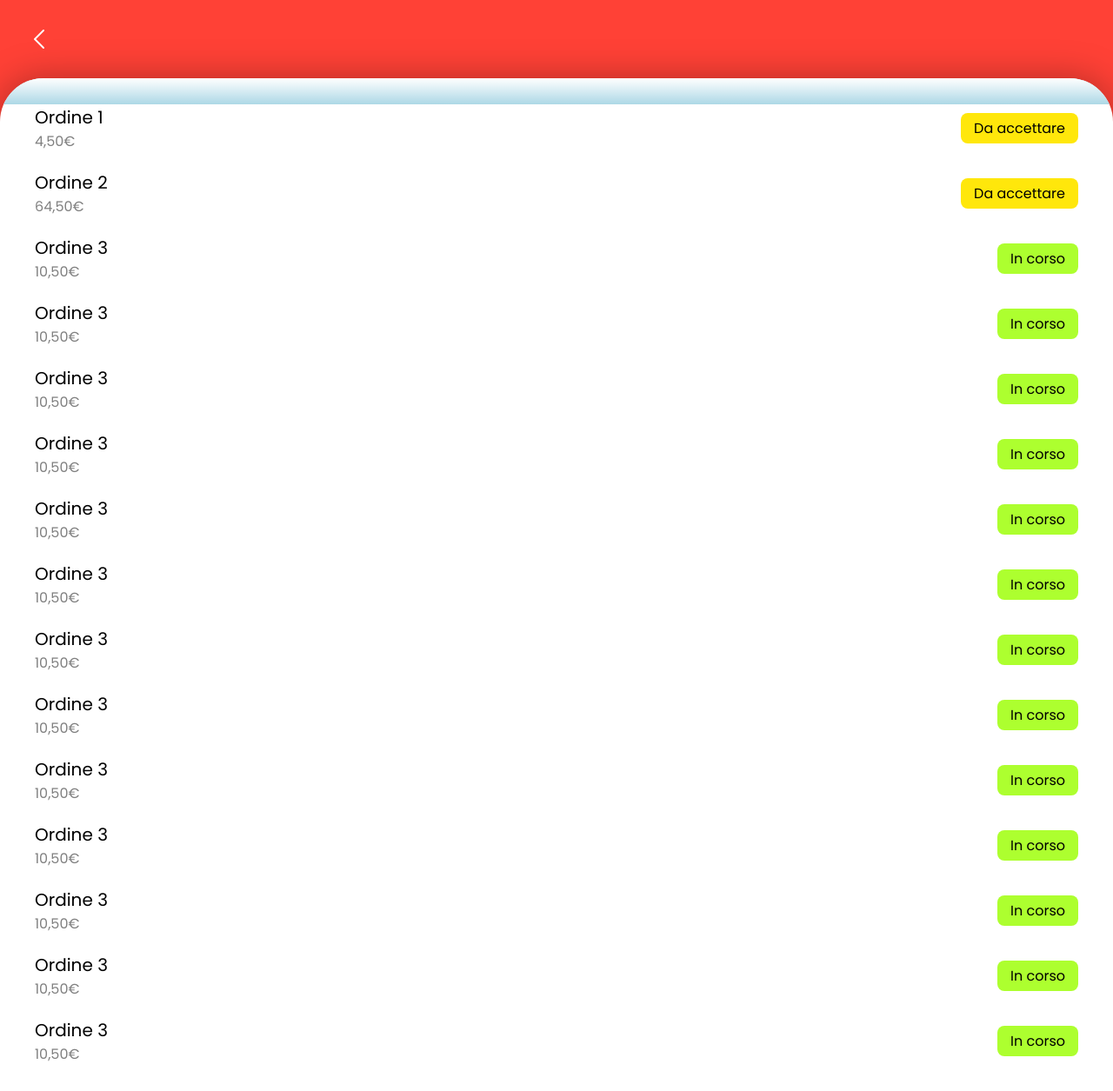
After one commit to JackMarelli/Ordini-Bar, a Django app: template Server/ordinibar/templates/ordinibar/admin/listaordini.html in a window 1280 px wide. The commit adds this page. Shown: the whole page at 87% size. Run offline with Django 3.2, Linux system fonts and the light colour scheme; the template is opened without the code that fills it, so the values that code supplies are empty.

Commit message:
Inserite pagine bivio e lista ordini nel server

```diff
--- a/Server/ordinibar/admin_views.py
+++ b/Server/ordinibar/admin_views.py
@@ -12,7 +12,7 @@ from django.contrib.auth.decorators import user_passes_test
 @login_required(login_url="/login")
 @user_passes_test(lambda u: u.is_superuser)
 def indexAdminView(request):
-    return render(request=request, template_name='ordinibar/index_admin.html');
+    return render(request=request, template_name='ordinibar/admin/bivio.html');
 
 @login_required(login_url="/login")
 @user_passes_test(lambda u: u.is_superuser)
@@ -21,4 +21,4 @@ def orderListAdminView(request):
     context = {
         'order_list': order_list
     }
-    return render(request=request, template_name='ordinibar/product_list.html', context=context);
+    return render(request=request, template_name='ordinibar/admin/listaordini.html', context=context);
--- /dev/null
+++ b/Server/ordinibar/static/ordinibar/css/admin/listaordini.css
@@ -0,0 +1,92 @@
+:root {
+  --red: #ff4136;
+  --grayA: #aaaaaa;
+  --grayC: #c4c4c4;
+  --grayD: #dddddd;
+  --grayE: #eeeeee;
+  --black: #000000;
+  --white: #ffffff;
+}
+
+.redcontainer {
+  width: 100%;
+  height: 100%;
+  background-color: var(--red);
+
+  display: flex;
+  flex-flow: column;
+  justify-content: space-between;
+}
+
+.whitecontainer {
+  width: 100%;
+  flex-grow: 1;
+  background-color: var(--white);
+  border-radius: 50px 50px 0 0;
+  filter: drop-shadow(0 0 20px rgba(0, 0, 0, 0.3));
+  display: flex;
+  flex-flow: column;
+  justify-content: space-between;
+  overflow: scroll;
+}
+
+#backicon {
+     margin: 30px 0 30px 30px;
+}
+
+#content {
+  margin: 35px 0 35px 35px;
+  display: flex;
+  flex-flow: column;
+  height: 90%;
+  width: fit-content;
+  justify-content: space-between;
+}
+
+.gradient {
+    position: absolute;
+    top: 0;
+    background-color: lightblue;
+    width: 100%;
+    height: 30px;
+    background-image: linear-gradient(to bottom, white, transparent);
+}
+
+.lista {
+    display: flex;
+    flex-flow: column;
+    margin: 20px 40px; /*block - inline*/
+    height: fit-content;
+}
+
+.ordine {
+  width: 100%;
+  display: flex;
+  flex-flow: row;
+  justify-content: space-between;
+  align-items: center;
+  margin-block: 10px;
+}
+
+.ordine .nome {
+  font-size: 20px;
+}
+
+.ordine .totale {
+  font-size: 16px;
+  color: gray;
+}
+
+.stato {
+    border-radius: 8px;
+    background-color: lightblue;
+    padding: 5px 15px;
+}
+
+.doing {
+    background-color: greenyellow;
+}
+
+.todo {
+    background-color: rgb(255, 231, 11);
+}
--- /dev/null
+++ b/Server/ordinibar/templates/ordinibar/admin/listaordini.html
@@ -0,0 +1,119 @@
+{% load static %}
+<html lang="en">
+  <head>
+    <meta charset="UTF-8" />
+    <meta http-equiv="X-UA-Compatible" content="IE=edge" />
+    <meta name="viewport" content="width=device-width, initial-scale=1.0" />
+    <title>RedMenu Admin</title>
+    <link rel="stylesheet" href="{% static 'ordinibar/css/general.css' %}" />
+    <link rel="stylesheet" href="{% static 'ordinibar/css/admin/listaordini.css' %}" />
+    <link rel = "shortcut icon" href="{%static 'ordinibar/img/favicon.ico'%}">
+  </head>
+  <body>
+    <div class="redcontainer" onclick="window.history.back();">
+      <div class="cursorpointer" id="backicon">
+        <img src="{% static 'ordinibar/img/back.png' %}" alt="" />
+      </div>
+      <div class="whitecontainer">
+          <div class="gradient"></div>
+        <div class="lista">
+          <div class="ordine">
+            <div class="prop cursorpointer">
+              <div class="nome">Ordine 1</div>
+              <div class="totale">4,50€</div>
+            </div>
+            <div class="stato todo">Da accettare</div>
+          </div>
+          <div class="ordine">
+            <div class="prop cursorpointer">
+              <div class="nome">Ordine 2</div>
+              <div class="totale">64,50€</div>
+            </div>
+            <div class="stato todo">Da accettare</div>
+          </div>
+          <div class="ordine">
+            <div class="prop cursorpointer">
+              <div class="nome">Ordine 3</div>
+              <div class="totale">10,50€</div>
+            </div>
+            <div class="stato doing">In corso</div>
+          </div>
+          <div class="ordine">
+            <div class="prop cursorpointer">
+              <div class="nome">Ordine 3</div>
+              <div class="totale">10,50€</div>
+            </div>
+            <div class="stato doing">In corso</div>
+          </div><div class="ordine">
+            <div class="prop cursorpointer">
+              <div class="nome">Ordine 3</div>
+              <div class="totale">10,50€</div>
+            </div>
+            <div class="stato doing">In corso</div>
+          </div><div class="ordine">
+            <div class="prop cursorpointer">
+              <div class="nome">Ordine 3</div>
+              <div class="totale">10,50€</div>
+            </div>
+            <div class="stato doing">In corso</div>
+          </div><div class="ordine">
+            <div class="prop cursorpointer">
+              <div class="nome">Ordine 3</div>
+              <div class="totale">10,50€</div>
+            </div>
+            <div class="stato doing">In corso</div>
+          </div><div class="ordine">
+            <div class="prop cursorpointer">
+              <div class="nome">Ordine 3</div>
+              <div class="totale">10,50€</div>
+            </div>
+            <div class="stato doing">In corso</div>
+          </div><div class="ordine">
+            <div class="prop cursorpointer">
+              <div class="nome">Ordine 3</div>
+              <div class="totale">10,50€</div>
+            </div>
+            <div class="stato doing">In corso</div>
+          </div><div class="ordine">
+            <div class="prop cursorpointer">
+              <div class="nome">Ordine 3</div>
+              <div class="totale">10,50€</div>
+            </div>
+            <div class="stato doing">In corso</div>
+          </div><div class="ordine">
+            <div class="prop cursorpointer">
+              <div class="nome">Ordine 3</div>
+              <div class="totale">10,50€</div>
+            </div>
+            <div class="stato doing">In corso</div>
+          </div><div class="ordine">
+            <div class="prop cursorpointer">
+              <div class="nome">Ordine 3</div>
+              <div class="totale">10,50€</div>
+            </div>
+            <div class="stato doing">In corso</div>
+          </div><div class="ordine">
+            <div class="prop cursorpointer">
+              <div class="nome">Ordine 3</div>
+              <div class="totale">10,50€</div>
+            </div>
+            <div class="stato doing">In corso</div>
+          </div><div class="ordine">
+            <div class="prop cursorpointer">
+              <div class="nome">Ordine 3</div>
+              <div class="totale">10,50€</div>
+            </div>
+            <div class="stato doing">In corso</div>
+          </div><div class="ordine">
+            <div class="prop cursorpointer">
+              <div class="nome">Ordine 3</div>
+              <div class="totale">10,50€</div>
+            </div>
+            <div class="stato doing">In corso</div>
+          </div>
+          <!-- TODO: script che inserisce la lista degli ordini da accettare / in corso -->
+        </div>
+      </div>
+    </div>
+  </body>
+</html>
--- a/Server/ordinibar/templates/ordinibar/cronologia.html
+++ b/Server/ordinibar/templates/ordinibar/cronologia.html
@@ -9,6 +9,8 @@
     <link rel="stylesheet" href="{% static 'ordinibar/css/cronologia.css'%}" />
     <script src="https://ajax.googleapis.com/ajax/libs/jquery/3.5.1/jquery.min.js"></script>
     <script src="{% static 'ordinibar/js/cronologia.js'%}"></script>
+    <link rel = "shortcut icon" href="{%static 'ordinibar/img/favicon.ico'%}">
+
   </head>
   <body onload="onLoadFunction()">
     <div id="content">
```
Also changed, not shown: Server/ordinibar/static/ordinibar/css/admin/bivio.css (added, +56 -0 lines), Server/ordinibar/templates/ordinibar/admin/bivio.html (added, +21 -0 lines), Server/ordinibar/templates/ordinibar/index_admin.html (deleted, +0 -14 lines), Server/ordinibar/templates/ordinibar/product_list.html (deleted, +0 -16 lines).
